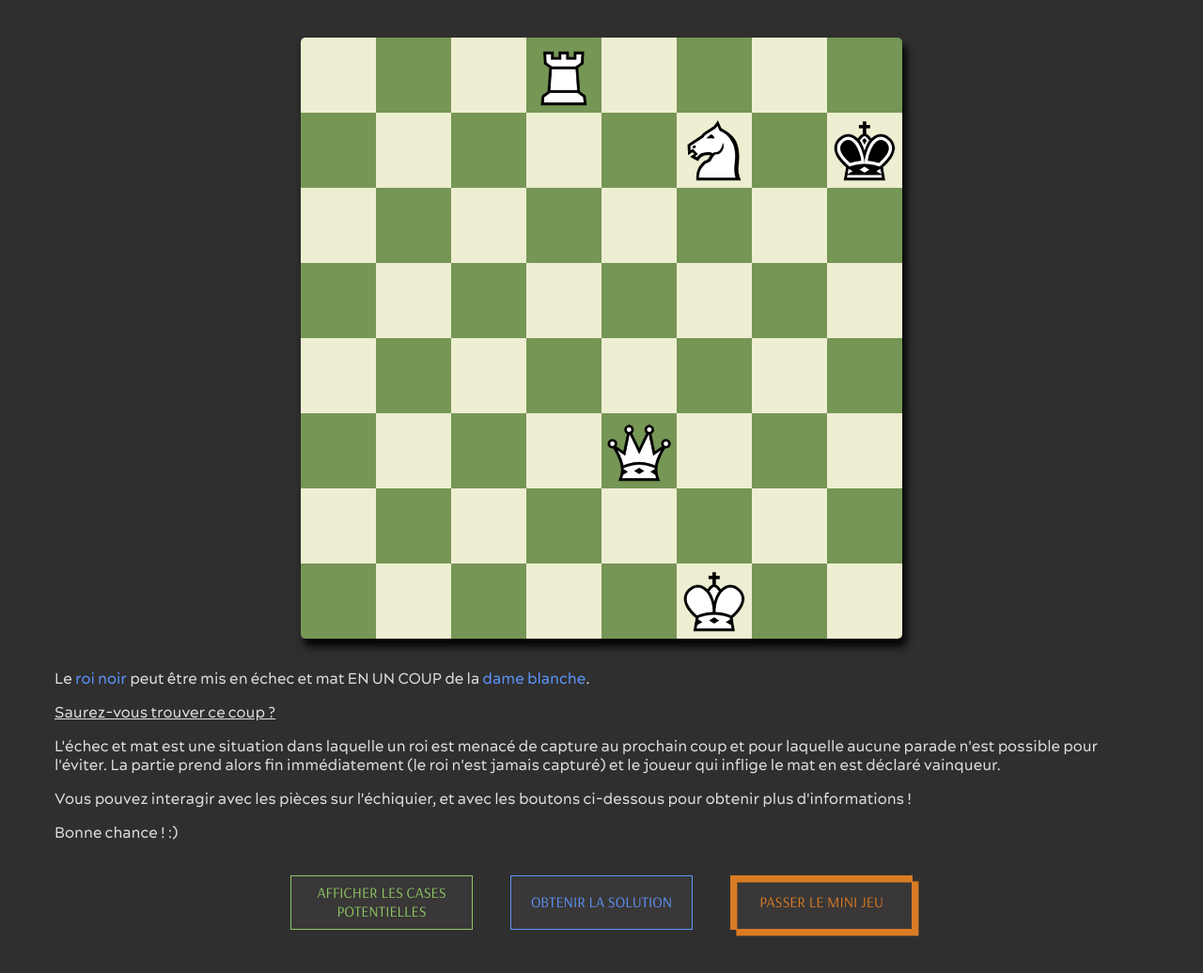
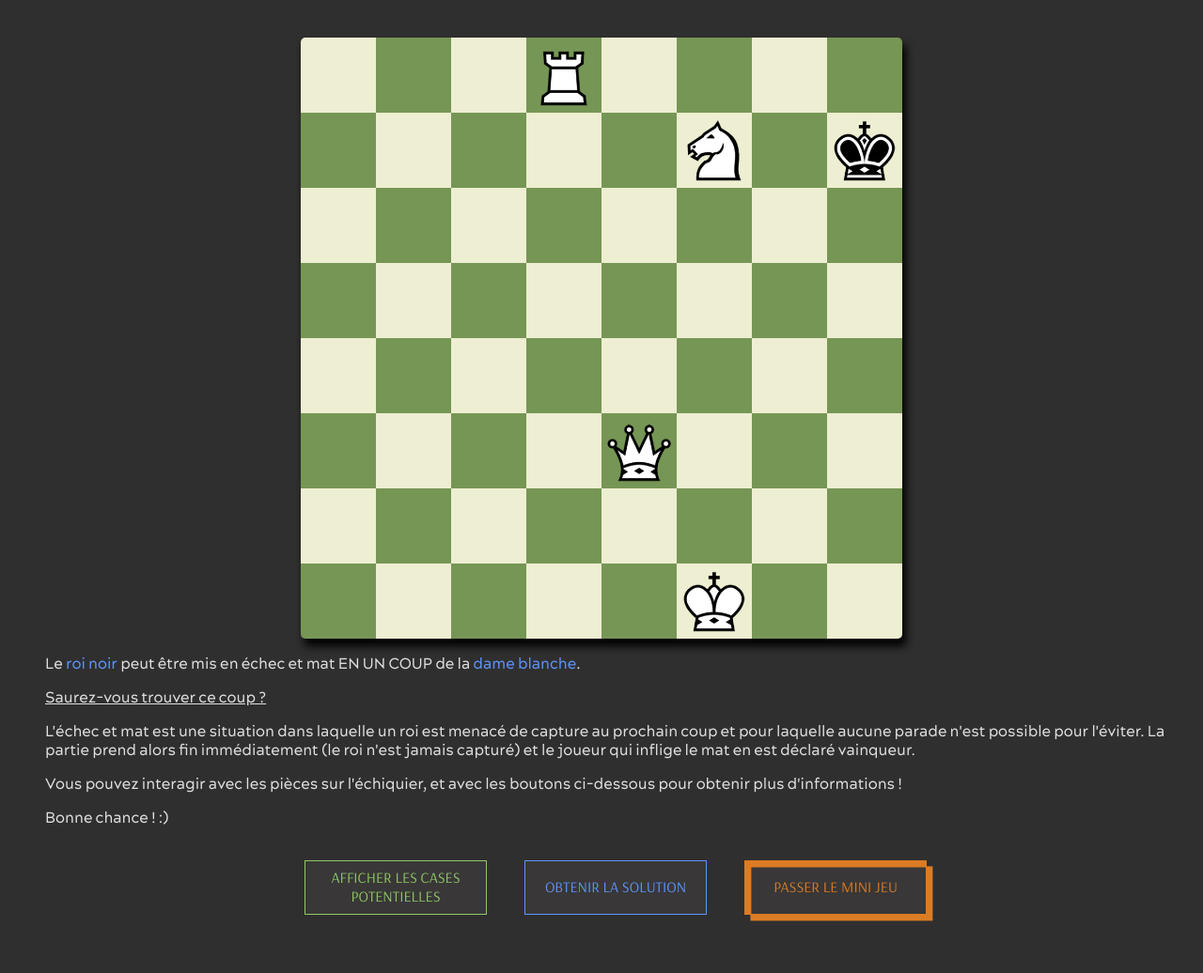
Before and after one commit to GabagoolOverHere/Chess-Online-CV, a plain HTML site: page index.html in a window 1280 px wide. Shown: the top 1036 px of the page at 94% size. After the commit the page ends 1004 px from the top, so only its background shows below. Drawn offline with Linux system fonts and the light colour scheme.

Commit message:
Update echiquier.css

```diff
--- a/echiquier.css
+++ b/echiquier.css
@@ -163,7 +163,7 @@ body {
 }
 
 .instructions {
-  padding: 2vh 5vh;
+  margin-left: 30px;
 }
 
 .instructions span {
```
